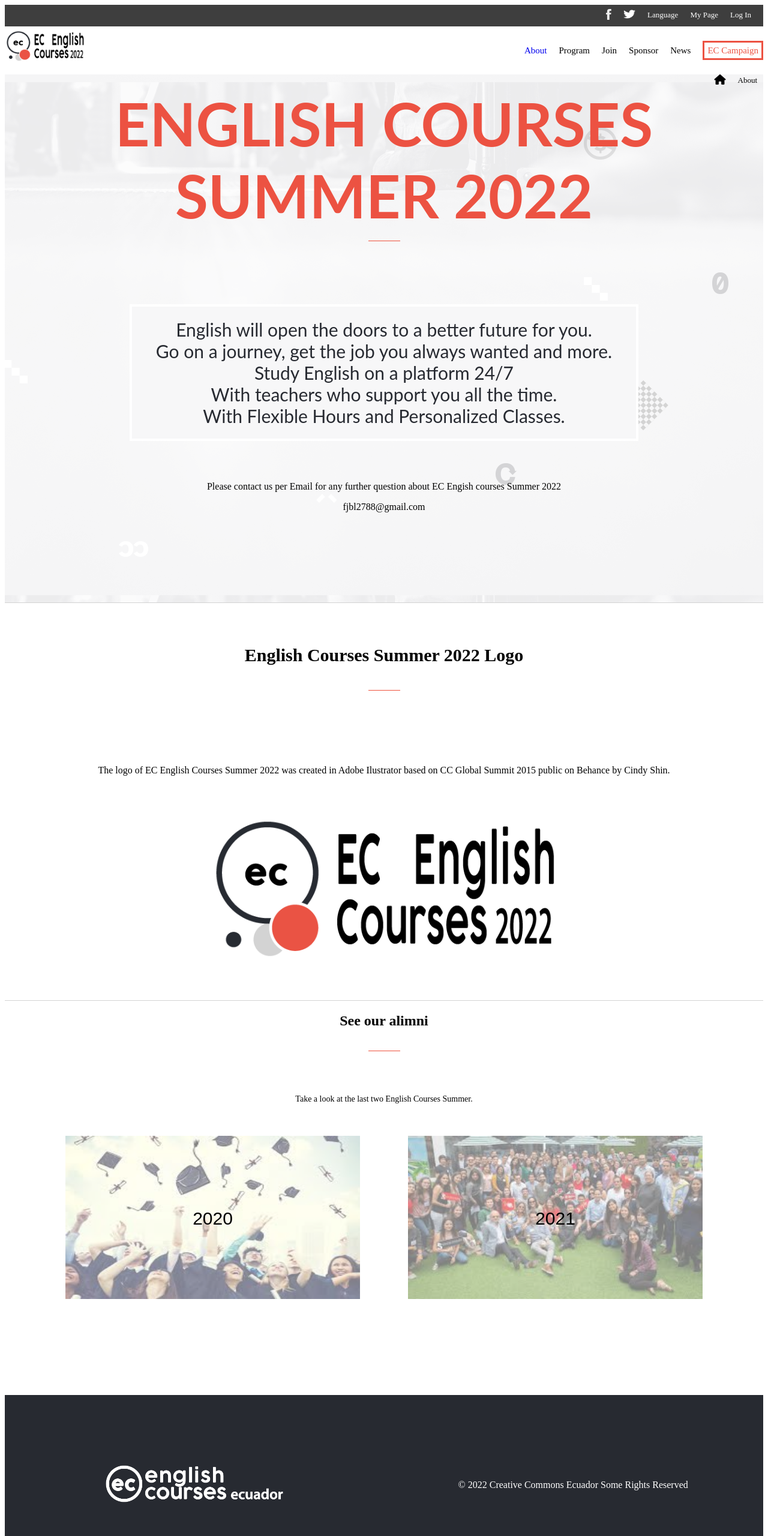
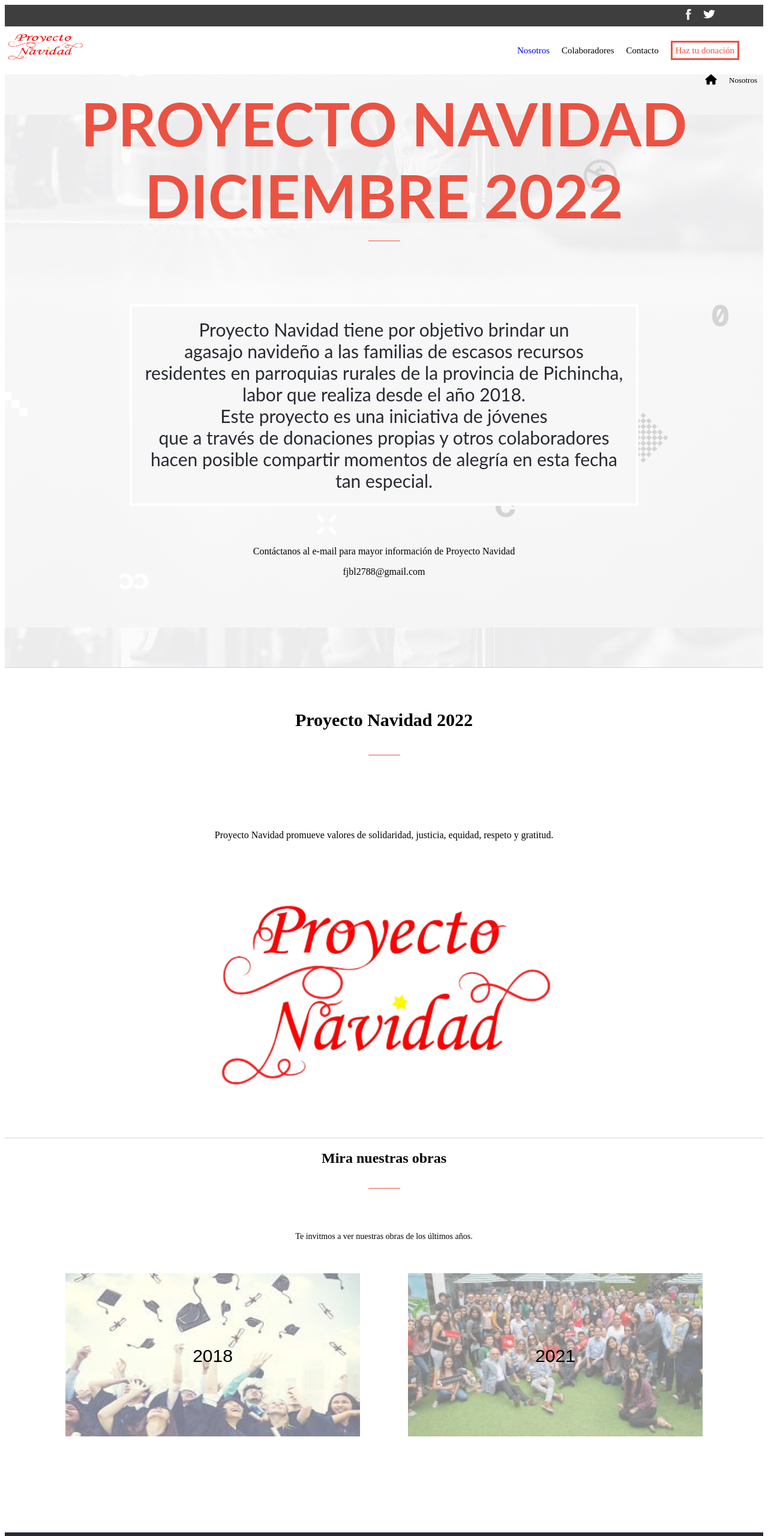
Before and after one commit to franclobo/Proyecto-Navidad, a website: page about.html in a window 1280 px wide. Shown: the top 2560 px of the page at 60% size. Drawn offline with Linux system fonts and the light colour scheme.

Commit message:
Traslate pages

```diff
--- a/about.html
+++ b/about.html
@@ -13,73 +13,67 @@
     <nav>
       <div class="social-pages">
         <ul class="list-social">
-          <li><a><img class="facebook-page" src="./icons/facebook.png" alt="facebook-page"></a></li>
-          <li><a><img class="twitter-page" src="./icons/ic_twitter.png" alt="twitter-page"></a></li>
-          <li><a>Language</a></li>
-          <li><a>My Page</a></li>
-          <li><a>Log In</a></li>
+          <li><a><img class="facebook-page" src="./Icons/facebook.png" alt="facebook-page"></a></li>
+          <li><a><img class="twitter-page" src="./Icons/ic_twitter.png" alt="twitter-page"></a></li>
         </ul>
       </div>
       <div class="navigation">
-        <a><img class="mobile-menu" src="./icons/bars-solid.svg" alt="menu"></a>
-        <a href="./index.html"><img class="logo" src="./Pictures/logo.png" alt="logo"></a>
+        <a><img class="mobile-menu" src="./Icons/bars-solid.svg" alt="menu"></a>
+        <a href="./index.html"><img class="logo" src="./Pictures/logo-fondo.png" alt="logo"></a>
         <div class="dropdown-menu hide-menu">
           <figure class="menu-header">
             <button class="close-menu">&times;</button>
           </figure>
           <ul class="mobile-menu-navigation">
-            <li><a href="./index.html">Home</a> </li>
-            <li><a href="./about.html">About</a></li>
-            <li><a>Contact</a></li>
+            <li><a href="./index.html">Inicio</a> </li>
+            <li><a href="./about.html">Nosotros</a></li>
+            <li><a>Contacto</a></li>
           </ul>
         </div>
         <ul class="menu-desk">
-          <li><a href="./about.html">About</a></li>
-          <li><a>Program</a></li>
-          <li><a>Join</a></li>
-          <li><a>Sponsor</a></li>
-          <li><a>News</a></li>
-          <li><a class="campaign">EC Campaign</a></li>
+          <li><a href="./about.html">Nosotros</a></li>
+          <li><a>Colaboradores</a></li>
+          <li><a>Contacto</a></li>
+          <li><a class="campaign">Haz tu donación</a></li>
         </ul>
       </div>
     </nav>
   </header>
   <section class="home">
     <ul class="menu-about">
-      <li><a href="./index.html"><img src="./icons/house-solid.svg" alt="home" width="20" height="17"></a></li>
-      <li><a>About</a></li>
+      <li><a href="./index.html"><img src="./Icons/house-solid.svg" alt="home" width="20" height="17"></a></li>
+      <li><a>Nosotros</a></li>
     </ul>
     <article class="article">
-      <h1 class="title">ENGLISH COURSES <br> SUMMER 2022</h1>
+      <h1 class="title">PROYECTO NAVIDAD <br> DICIEMBRE 2022</h1>
       <div class="guide-bar"></div>
       <div>
-        <p class="info">English will open the doors to a better future for you.
-          <br> Go on a journey, get the job you always wanted and more.
-          <br> Study English on a platform 24/7
-          <br> With teachers who support you all the time.
-          <br> With Flexible Hours and Personalized Classes.
+        <p class="info">Proyecto Navidad tiene por objetivo brindar un <br />agasajo navideño a las familias de escasos recursos
+        <br />residentes en parroquias rurales de la provincia de Pichincha, <br />labor que realiza desde el año 2018. <br />Este proyecto es una
+        iniciativa de jóvenes <br />que a través de donaciones propias y otros colaboradores <br />hacen posible compartir momentos de alegría
+        en esta fecha tan especial.
         </p>
       </div>
       <div class="contact">
-        <p>Please contact us per Email for any further question about EC Engish courses Summer 2022</p>
+        <p>Contáctanos al e-mail para mayor información de Proyecto Navidad</p>
         <a>fjbl2788@gmail.com</a>
       </div>
     </article>
   </section>
   <section class="logo-description">
-    <h2 class="logo-title">English Courses Summer 2022 Logo</h2>
+    <h2 class="logo-title">Proyecto Navidad 2022</h2>
     <div class="guide-bar"></div>
-    <p class="logo-about">The logo of EC English Courses Summer 2022 was created in Adobe Ilustrator based on CC Global Summit 2015 public on Behance by Cindy Shin.</p>
-    <img class="image-logo" src="./Pictures/logo.png" alt="logo">
+    <p class="logo-about">Proyecto Navidad promueve valores de solidaridad, justicia, equidad, respeto y gratitud.</p>
+    <img class="image-logo" src="./Pictures/logo-fondo.png" alt="logo">
   </section>
   <section class="alumni">
-    <h2 class="alumni-title">See our alimni</h2>
+    <h2 class="alumni-title">Mira nuestras obras</h2>
     <div class="guide-bar"></div>
-    <p class="alumni-info">Take a look at the last two English Courses Summer.</p>
+    <p class="alumni-info">Te invitmos a ver nuestras obras de los últimos años.</p>
     <div class="alumni-promo">
       <figure class="promo">
         <img class="alumni-img" src="./Pictures/alumni2020.jpg" alt="Alumni 2020">
-        <p class="year">2020</p>
+        <p class="year">2018</p>
       </figure>
       <figure class="promo">
         <img class="alumni-img" src="./Pictures/alumni2021.jpg" alt="Alumni 2021">
@@ -90,7 +84,7 @@
   <footer>
     <section class="about-legal">
       <figure><img class="bwlogo" src="./Pictures/ec-white.png" alt="English courses"></figure>
-      <p class="licence-about">&copy; 2022 Creative Commons Ecuador Some Rights Reserved</p>
+      <p class="licence-about">&copy; 2022 Francisco Borja</p>
     </section>
   </footer>
   <script src="scripts.js"></script>
```
Also changed, not shown: index.html (+23 -26 lines).
